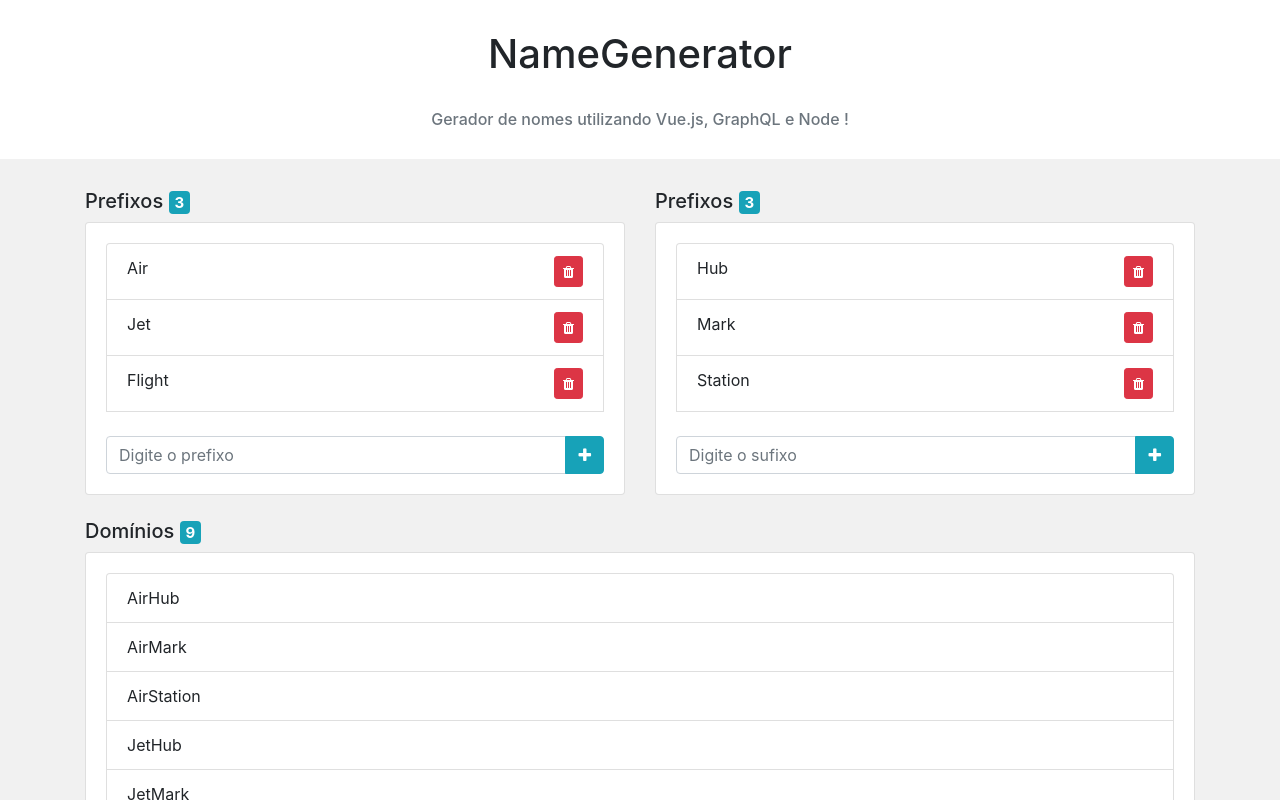
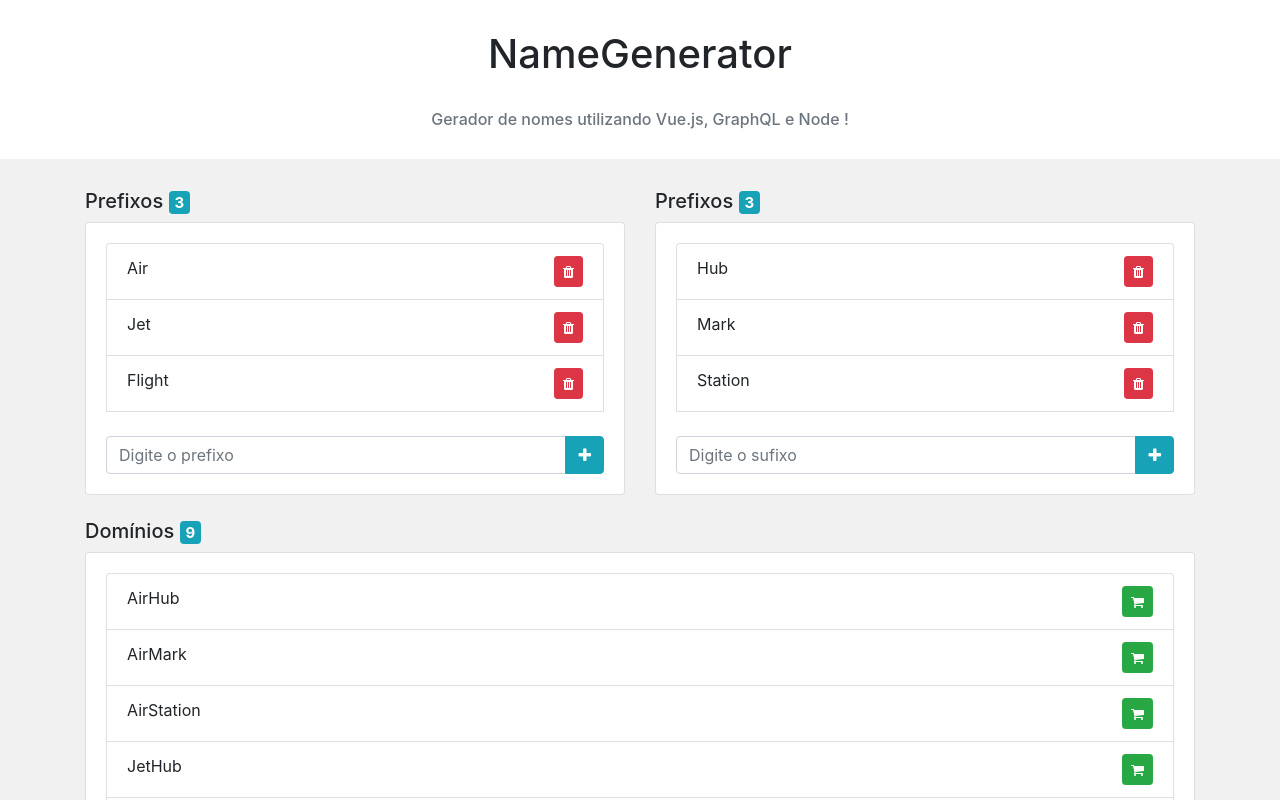
Before and after one commit to iagoqueiroz/vue_node_graphql, a Vue app: page / in a window 1280 px wide. Shown: the top 800 px of the page. Built offline with nearby package versions, Linux system fonts and the light colour scheme.

Commit message:
generating domains by computed properties

```diff
--- a/src/App.vue
+++ b/src/App.vue
@@ -66,8 +66,15 @@
                 <div class="card">
                     <div class="card-body">
                         <ul class="list-group">
-                            <li class="list-group-item" v-for="domain in domains" v-bind:key="domain">
-                                {{ domain }}
+                            <li class="list-group-item" v-for="domain in domains" v-bind:key="domain.name">
+                                <div class="row">
+                                    <div class="col-md">
+                                        {{  domain.name }}
+                                    </div>
+                                    <div class="col-md text-right">
+                                        <a v-bind:href="domain.checkout" target="_blank" class="btn btn-sm btn-success"><i class="fa fa-shopping-cart"></i></a>
+                                    </div>
+                                </div>
                             </li>
                         </ul>
                     </div>
@@ -88,36 +95,40 @@
             prefix: "",
             sufix: "",
             prefixes: ['Air', 'Jet', 'Flight'],
-            sufixes: ['Hub', 'Mark', 'Station'],
-            domains: ['AirHub', 'AirMark', 'AirStation', 'JetHub', 'JetMark', 'JetStation', 'FlightHub', 'FlightMark', 'FlightStation']
+            sufixes: ['Hub', 'Mark', 'Station']
         }
     },
     methods: {
         addPrefix(prefix) {
             this.prefixes.push(prefix);
             this.prefix = "";
-            this.generateDomains();
         },
         deletePrefix(prefix) {
             this.prefixes.splice(this.prefixes.indexOf(prefix), 1);
-            this.generateDomains();
         },
         addSufix(sufix) {
             this.sufixes.push(sufix);
             this.sufix = "";
-            this.generateDomains();
         },
         deleteSufix(sufix) {
             this.sufixes.splice(this.sufixes.indexOf(sufix), 1);
-            this.generateDomains();
-        },
-        generateDomains() {
-            this.domains = [];
+        }
+    },
+    computed: {
+        domains() {
+            const domains = [];
             for(const prefix of this.prefixes) {
                 for(const sufix of this.sufixes) {
-                    this.domains.push(prefix + sufix);
+                    const name = prefix + sufix;
+                    const url = name.toLowerCase();
+                    domains.push({
+                        name,
+                        checkout: `https://checkout.hostgator.com.br/?a=add&sld=${url}&tld=.com.br`
+                    });
                 }
             }
+
+            return domains;
         }
     }
 }
```
